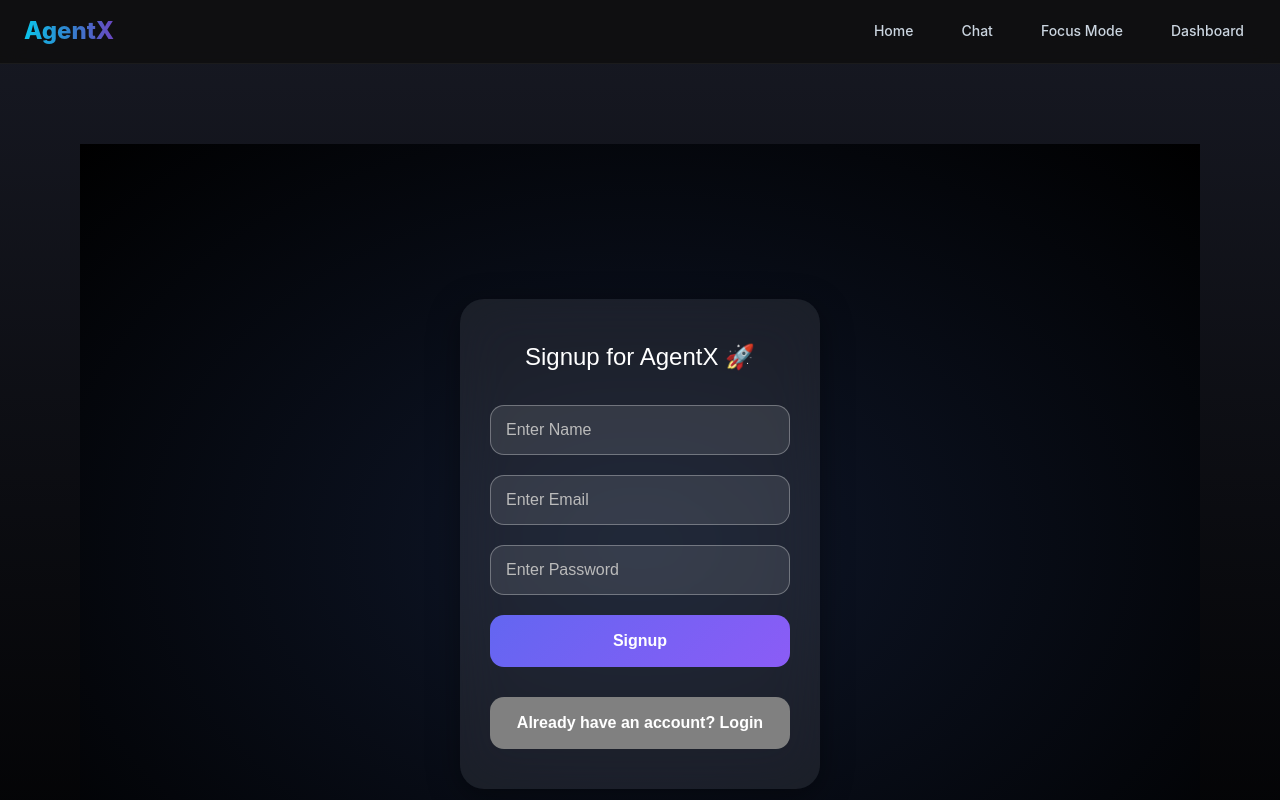
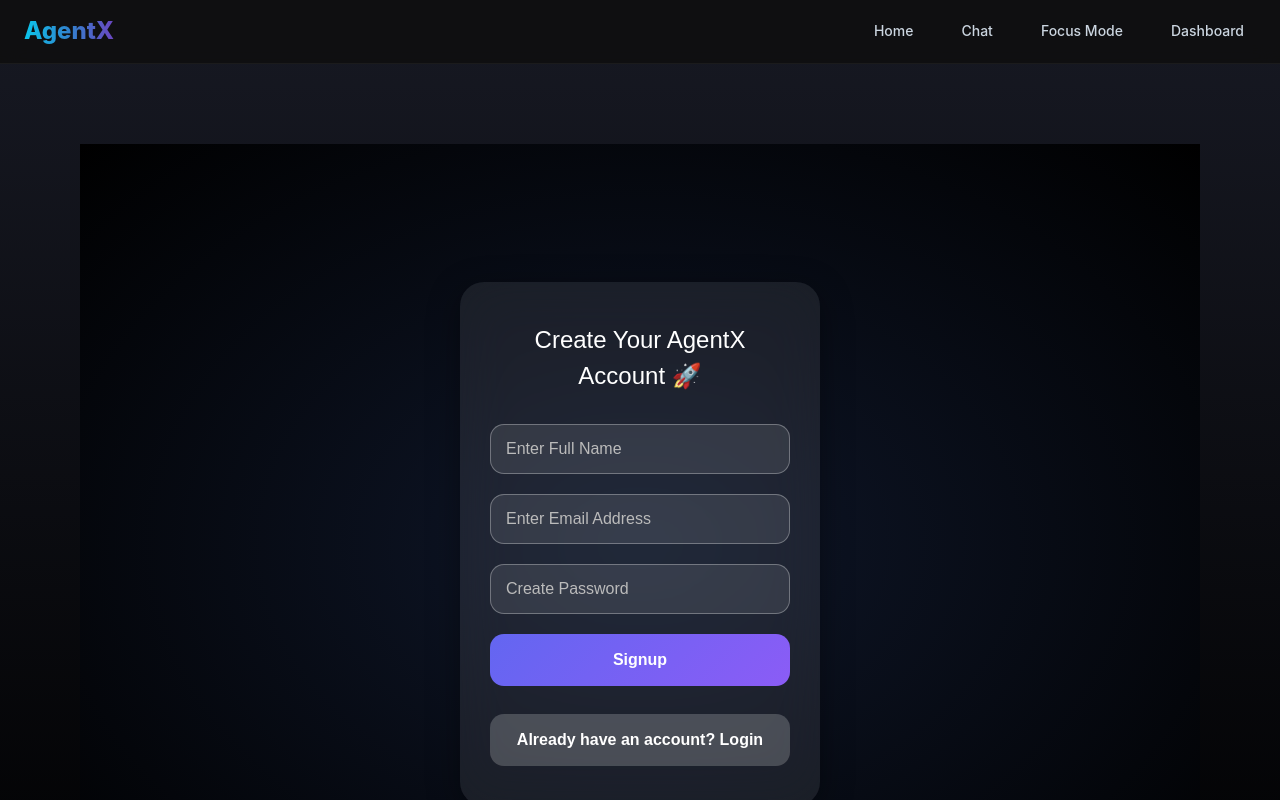
Before and after one commit to poolanithinreddy/AgentX, a React (Vite) app: page /signup in a window 1280 px wide. Built offline with nearby package versions, Linux system fonts and the light colour scheme.

Commit message:
Update Signup.jsx

```diff
--- a/src/pages/Signup.jsx
+++ b/src/pages/Signup.jsx
@@ -1,6 +1,7 @@
+// src/pages/Signup.jsx
 import { useState } from 'react';
 import { useNavigate } from 'react-router-dom';
-import './Login.css';
+import './Login.css'; // Same CSS file - clean reuse
 
 export default function Signup() {
   const [name, setName] = useState('');
@@ -36,28 +37,31 @@ export default function Signup() {
 
   return (
     <div className="login-wrapper">
-      <div className="login-box glass">
-        <h2>Signup for AgentX 🚀</h2>
+      <div className="login-box">
+        <h2>Create Your AgentX Account 🚀</h2>
         <input
           type="text"
-          placeholder="Enter Name"
+          placeholder="Enter Full Name"
           value={name}
           onChange={(e) => setName(e.target.value)}
         />
         <input
           type="email"
-          placeholder="Enter Email"
+          placeholder="Enter Email Address"
           value={email}
           onChange={(e) => setEmail(e.target.value)}
         />
         <input
           type="password"
-          placeholder="Enter Password"
+          placeholder="Create Password"
           value={password}
           onChange={(e) => setPassword(e.target.value)}
         />
         <button onClick={handleSignup}>Signup</button>
-        <button onClick={() => navigate('/login')} style={{ marginTop: '10px', background: 'gray' }}>
+        <button
+          className="secondary"
+          onClick={() => navigate('/login')}
+        >
           Already have an account? Login
         </button>
       </div>
```
